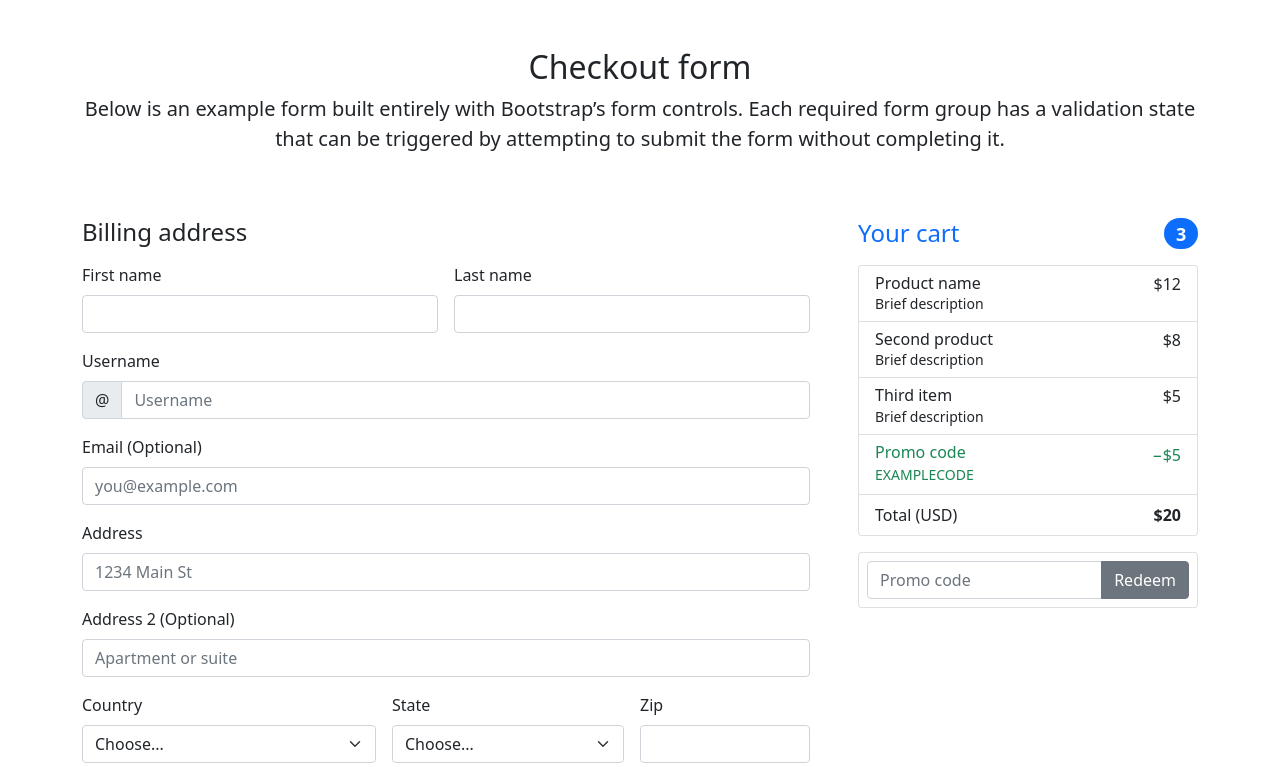
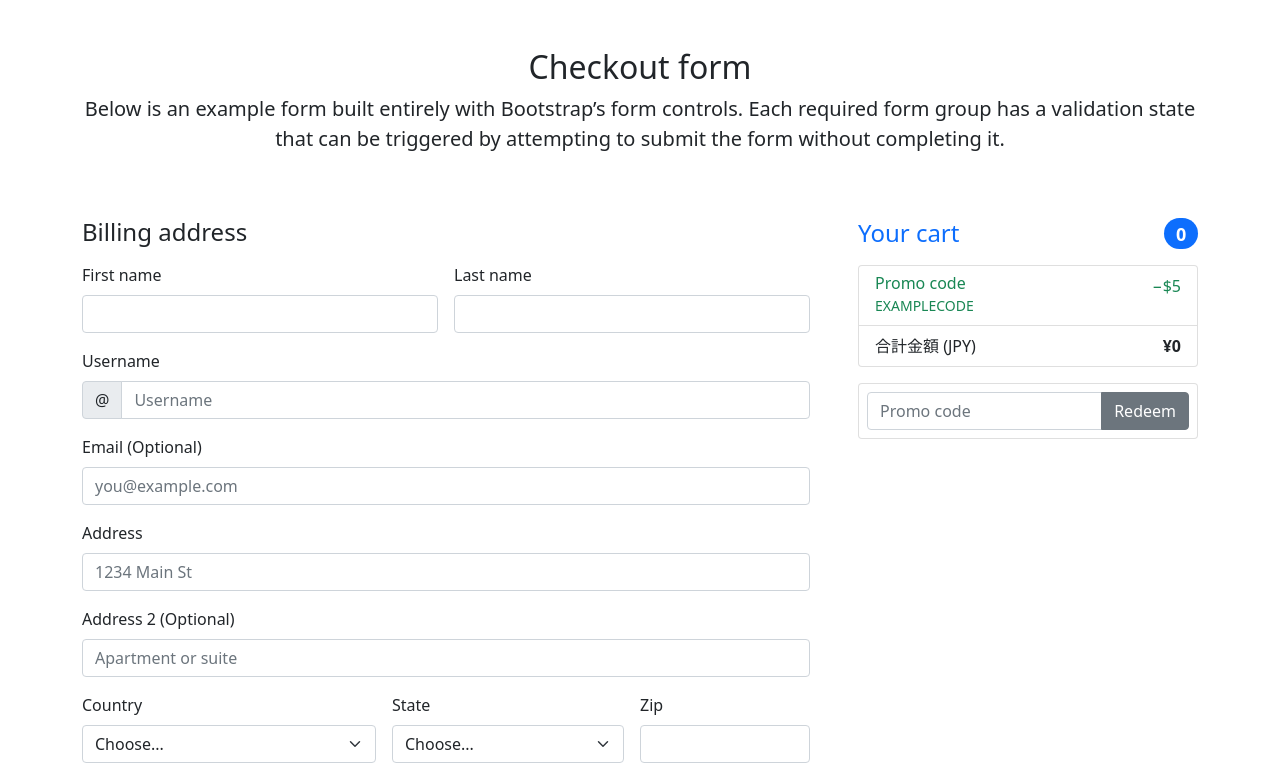
Before and after one commit to yuyakondo333/django_ec, a Django app: page /cart/ in a window 1280 px wide. Shown: the top 767 px of the page. Run offline with Django 4.2, Linux system fonts and the light colour scheme; data comes from the database, SQL or seed files in the repository; data that the repository does not hold is empty.

Commit message:
カート内商品削除機能実装

```diff
--- a/cart/urls.py
+++ b/cart/urls.py
@@ -5,4 +5,5 @@ app_name = 'cart'
 urlpatterns = [
     path('', views.CartPageView.as_view(), name='cart_page'),
     path('add_to_cart/<int:product_id>', views.AddToCartView.as_view(), name='add_to_cart'),
+    path('<int:pk>/delete', views.DeleteToCartView.as_view(), name='delete'),
 ]
--- a/cart/views.py
+++ b/cart/views.py
@@ -1,14 +1,45 @@
 from django.shortcuts import render, redirect, get_object_or_404
 from django.contrib import messages
-from django.urls import reverse
+from collections import defaultdict
+from django.urls import reverse, reverse_lazy
 from django.views.generic import TemplateView
+from django.views.generic.list import ListView
+from django.views.generic.edit import DeleteView
 from .models import Cart, CartProduct
 from products.models import Product
 from .forms import AddToCartForm
 
 # Create your views here.
-class CartPageView(TemplateView):
+class CartPageView(ListView):
     template_name = 'cart/cart_page.html'
+    model = CartProduct
+
+    def get_context_data(self, **kwargs):
+        context = super().get_context_data(**kwargs)
+        # ECサイトにアクセスしているユーザーのセッションIDを取得
+        session_id = self.request.session.session_key
+        # セッションIDを元にカートオブジェクトを取得（なければ作成）
+        cart, created = Cart.objects.get_or_create(session_id)
+        # カートオブジェクトを元にカートない商品を取得
+        cart_products = CartProduct.objects.filter(cart=cart)
+        # 何種類の商品が追加されたか
+        total_type_products = total_cart_products(cart)
+        # カート内の全商品の合計金額
+        total_cart_amount = sum(cart_product.product.price * cart_product.quantity for cart_product in cart_products)
+        # 商品名ごと辞書で格納（デフォルト0に設定）
+        product_data = defaultdict(lambda: {"total_price": 0, "quantity": 0})
+        # 商品名ごとの合計金額を→オブジェクトリストをfor文で回して
+        for cart_product in cart_products:
+            product_name = cart_product.product.name
+            product_data[product_name]["total_price"] += cart_product.product.price * cart_product.quantity
+            product_data[product_name]["id"] = cart_product.id
+            product_data[product_name]["price"] = cart_product.product.price
+            product_data[product_name]["quantity"] += cart_product.quantity
+
+        context["total_type_products"] = total_type_products
+        context["total_cart_amount"] = total_cart_amount
+        context["product_data"] = dict(product_data)
+        return context
 
 
 class AddToCartView(TemplateView):
@@ -71,3 +102,19 @@ def total_cart_products(cart):
 
     # 合計個数をreturn
     return total_quantiry
+
+class DeleteToCartView(DeleteView):
+    template_name = 'cart/delete.html'
+    model = CartProduct
+    context_object_name = 'cart_product'
+    print(context_object_name)
+    success_url = reverse_lazy('cart:cart_page')
+
+    def get_context_data(self, **kwargs):
+        context = super().get_context_data(**kwargs)
+
+        cart_product = self.get_object()
+        context["product_name"] = cart_product.product.name  # 商品名
+        context["quantity"] = cart_product.quantity  # 数量
+
+        return context
--- a/templates/cart/cart_page.html
+++ b/templates/cart/cart_page.html
@@ -15,30 +15,21 @@
             <div class="col-md-5 col-lg-4 order-md-last">
                 <h4 class="d-flex justify-content-between align-items-center mb-3">
                     <span class="text-primary">Your cart</span>
-            <span class="badge bg-primary rounded-pill">3</span>
+                    <span class="badge bg-primary rounded-pill">{{ total_type_products }}</span>
                 </h4>
             <ul class="list-group mb-3">
+                {% for product_name, data in product_data.items %}
                 <li class="list-group-item d-flex justify-content-between lh-sm">
                     <div>
-                <h6 class="my-0">Product name</h6>
-                <small class="text-body-secondary">Brief description</small>
+                    <h6 class="my-0">{{ product_name }}</h6>
+                    <small class="text-body-secondary">{{ data.price }}&#0215;{{ data.quantity }}</small>
                     </div>
-                <span class="text-body-secondary">$12</span>
+                    <span class="text-body-secondary">&#0165;{{ data.total_price }}</span>
                 </li>
-            <li class="list-group-item d-flex justify-content-between lh-sm">
-                <div>
-                <h6 class="my-0">Second product</h6>
-                <small class="text-body-secondary">Brief description</small>
+                <div class="mb-3">
+                    <a href="{% url 'cart:delete' data.id %}" class="btn btn-danger d-block">商品を削除する</a>
                 </div>
-                <span class="text-body-secondary">$8</span>
-            </li>
-            <li class="list-group-item d-flex justify-content-between lh-sm">
-                <div>
-                <h6 class="my-0">Third item</h6>
-                <small class="text-body-secondary">Brief description</small>
-                </div>
-                <span class="text-body-secondary">$5</span>
-            </li>
+                {% endfor %}
                 <li class="list-group-item d-flex justify-content-between bg-body-tertiary">
                     <div class="text-success">
                     <h6 class="my-0">Promo code</h6>
@@ -47,8 +38,8 @@
                     <span class="text-success">−$5</span>
                 </li>
                 <li class="list-group-item d-flex justify-content-between">
-                <span>Total (USD)</span>
-                <strong>$20</strong>
+                    <span>合計金額 (JPY)</span>
+                    <strong>&#0165;{{ total_cart_amount }}</strong>
                 </li>
             </ul>
 
@@ -59,6 +50,7 @@
             </div>
             </form>
         </div>
+
         <div class="col-md-7 col-lg-8">
             <h4 class="mb-3">Billing address</h4>
             <form class="needs-validation" novalidate>
```
Also changed, not shown: templates/cart/delete.html (added, +28 -0 lines). Lines whose indentation alone changed are shown as unchanged.
